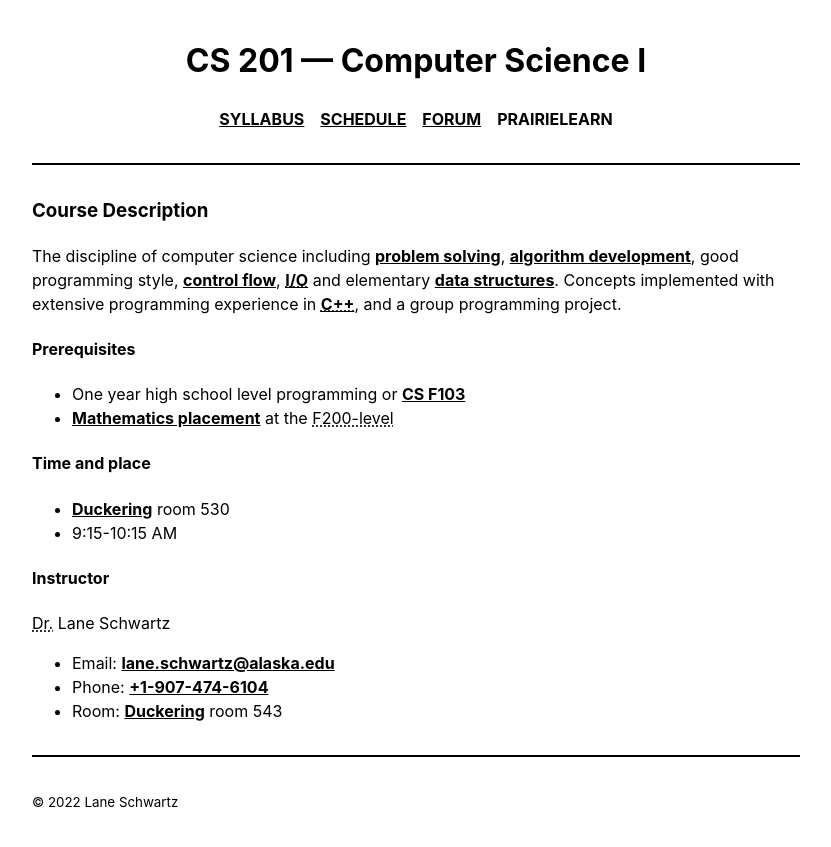
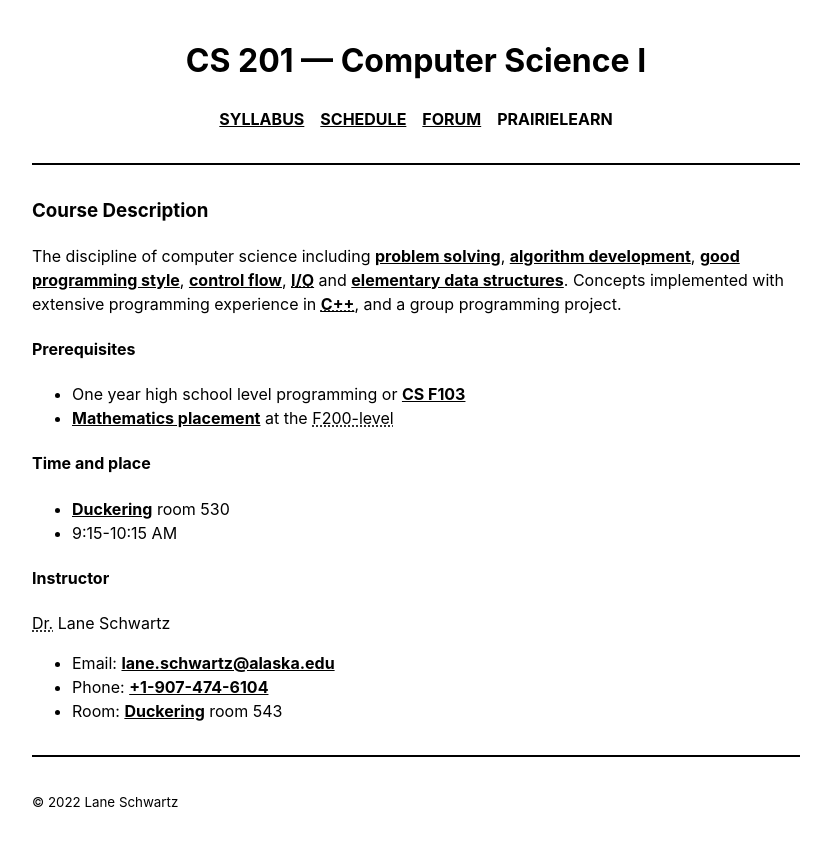
Before and after one commit to 2022-Fall-UAF-CS201/2022-Fall-UAF-CS201.github.io, a Jekyll site: the page built from index.md, in a window 1280 px wide. Shown: the top 847 px of the page, without its empty margins (224-1055 px from the left). Built offline with Jekyll 4.4.1, drawn with Linux system fonts in a browser that asks for light colours; part of the change alters nothing that is shown.

Commit message:
Hyperlink

```diff
--- a/index.md
+++ b/index.md
@@ -9,7 +9,7 @@ layout: default
 
 ### Course Description
 
-The discipline of computer science including [problem solving](https://en.wikipedia.org/wiki/Problem_solving#Computer_science), [algorithm development](https://en.wikipedia.org/wiki/Algorithm#Design), good programming style, [control flow](https://en.wikipedia.org/wiki/Control_flow), [I/O](https://en.wikipedia.org/wiki/Input/output#Higher-level_implementation) and elementary [data structures](https://en.wikipedia.org/wiki/Data_structure). Concepts implemented with extensive programming experience in [C++](https://www.stroustrup.com/C++.html), and a group programming project.
+The discipline of computer science including [problem solving](https://en.wikipedia.org/wiki/Problem_solving#Computer_science), [algorithm development](https://en.wikipedia.org/wiki/Algorithm#Design), [good programming style](https://en.wikipedia.org/wiki/Programming_style), [control flow](https://en.wikipedia.org/wiki/Control_flow), [I/O](https://en.wikipedia.org/wiki/Input/output#Higher-level_implementation) and [elementary data structures](https://en.wikipedia.org/wiki/Data_structure). Concepts implemented with extensive programming experience in [C++](https://www.stroustrup.com/C++.html), and a group programming project.
 
 
 #### Prerequisites
```
